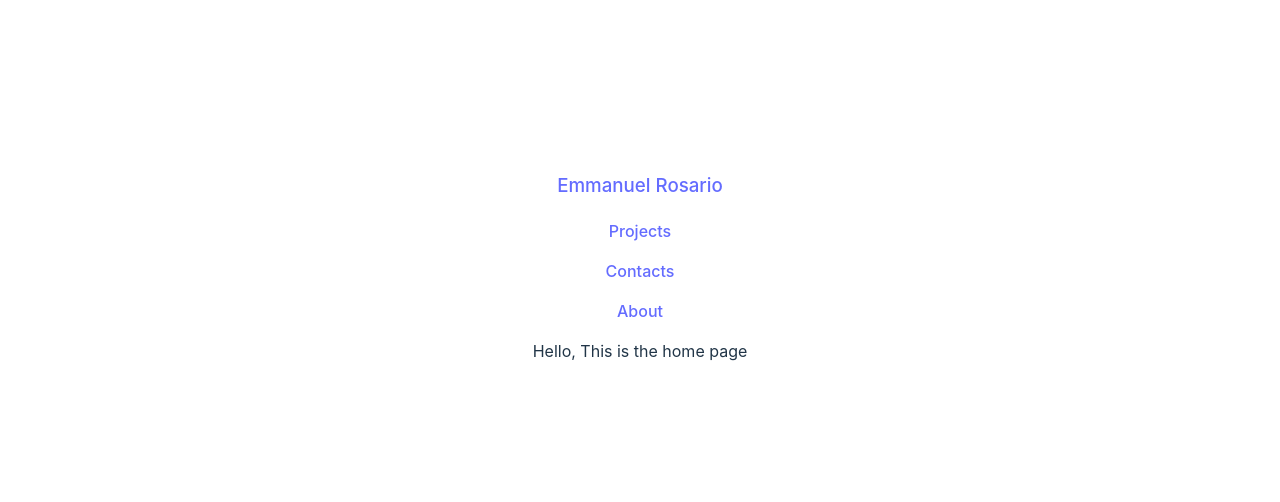
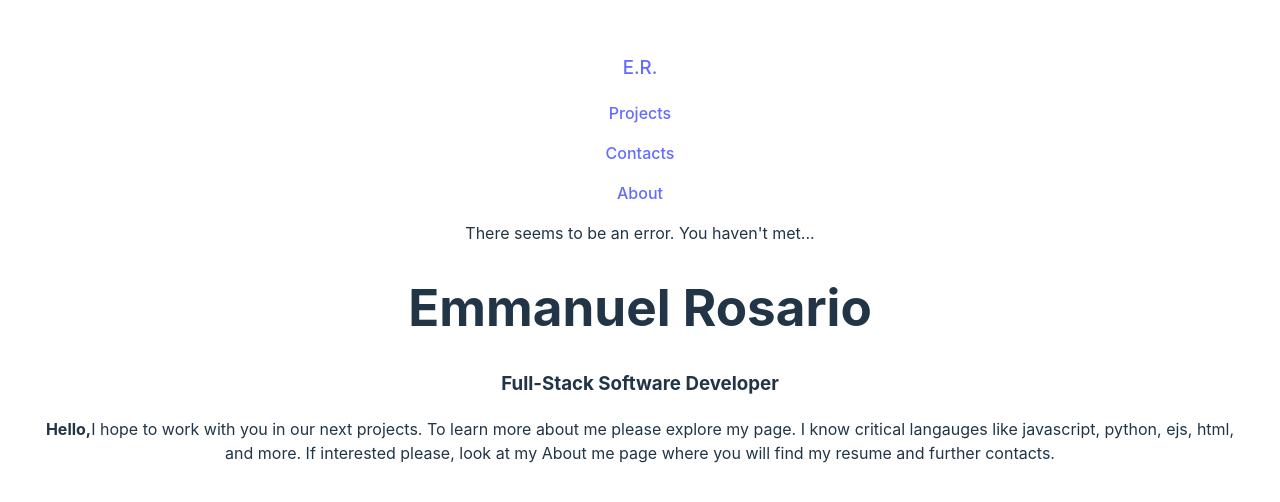
Before and after one commit to RosarioManny/ERosario-Portfolio-Site, a React (Vite) app: page / in a window 1280 px wide. Shown: the part 142-644 px from the top of the page. Built offline with nearby package versions, Linux system fonts and the light colour scheme.

Commit message:
Home Page

```diff
--- a/src/components/Home.jsx
+++ b/src/components/Home.jsx
@@ -4,9 +4,16 @@ const Home = () => {
 
   return(
     <>
-    <div>
-      Hello, This is the home page
-    </div>
+      <div>
+        There seems to be an error. You haven't met...
+      </div>
+      <h1> Emmanuel Rosario</h1>
+      <h3>Full-Stack Software Developer</h3>
+      <p>
+        <b>Hello,</b>
+          I hope to work with you in our next projects. To learn more about me please explore my page. I know critical langauges like javascript, python, ejs, html, and more.
+          If interested please, look at my About me page where you will find my resume and further contacts.
+      </p>
     </>
   )
 }
--- a/src/components/partials/_Navbar.jsx
+++ b/src/components/partials/_Navbar.jsx
@@ -7,7 +7,7 @@ const Navbar = () =>  {
     <nav>
     <h3>
     <Link to="/">
-      <p>Emmanuel Rosario</p>
+      <p>E.R.</p>
     </Link>
     </h3>
     <Link to="/projects">
@@ -24,3 +24,11 @@ const Navbar = () =>  {
 }
 
 export default Navbar
+
+// Things to do in Navbar
+// C = Completed && I = Incompleted
+// About Link - C
+// Contacts
+// Projects
+// Home
+// Aligned
```
Also changed, not shown: 1 other file (tests, documents, lock files or other folders).
